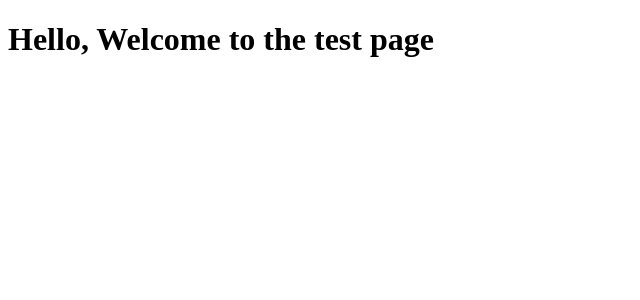
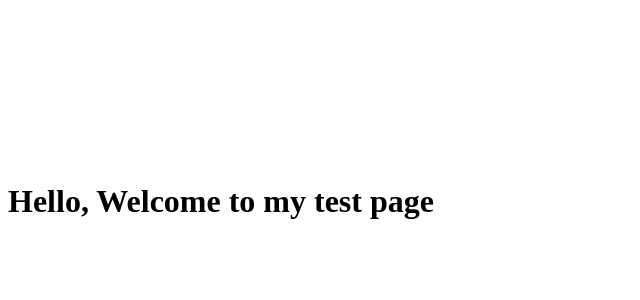
Before and after one commit to rkolosovs/phoenix-tool-client, a React app: page / in a window 1280 px wide. Shown: the top 300 px of the page, without its empty margins (0-640 px from the left). Built offline with nearby package versions, Linux system fonts and the light colour scheme; the HTML template or start-up script is replaced by a standard one.

Commit message:
Rendering canvas with react.

```diff
--- a/phoenixtool.css
+++ b/phoenixtool.css
@@ -26,13 +26,6 @@ html, body { /* just to be sure these are full screen*/
     width:100%;
     height:100%;
 }
-canvas { /* To remove the scrollbars (fill the parent completely) */
-    display: block;
-    grid-column-start: 1;
-    grid-column-end: -1;
-    grid-row-start: 1;
-    grid-row-end: -1;
-}
 
 #root {
     width:100%;
@@ -42,6 +35,13 @@ canvas { /* To remove the scrollbars (fill the parent completely) */
     grid-template-rows: repeat(3, 1fr);
 }
 
+#canvas { /* To remove the scrollbars (fill the parent completely) */
+    width: 100%;
+    height: 100%;
+    grid-column: 1 / -1;
+    grid-row: 1 / -1;
+}
+
 #loginWindow {
     background-color: var(--color-window-background);
     grid-column-start: 2;
--- a/phoenixtool.html
+++ b/phoenixtool.html
@@ -20,9 +20,9 @@
     <link rel="stylesheet" href="phoenixtool.css">
     <title>Phoenix Tool Client Application</title>
   </head>
-  <body>
+  <body id="body">
     <!-- this is where react renders into -->
-    <div id="root"></div>
+    <!--<div id="body"></div>-->
 
     <script src="build/bundle.js"></script>
   </body>
--- a/src/app.tsx
+++ b/src/app.tsx
@@ -2,8 +2,11 @@
 import * as React from "react";
 import * as ReactDOM from "react-dom";
 ReactDOM.render(
-<div id={'loginWindow'}>
-<h1>Hello, Welcome to the test page</h1>
-</div>,
-  document.getElementById("root")
+    <div id={'root'}>
+        <canvas id={'canvas'}></canvas>
+        <div id={'loginWindow'}>
+            <h1>Hello, Welcome to my test page</h1>
+        </div>
+    </div>,
+  document.getElementById("body")
 );
```
